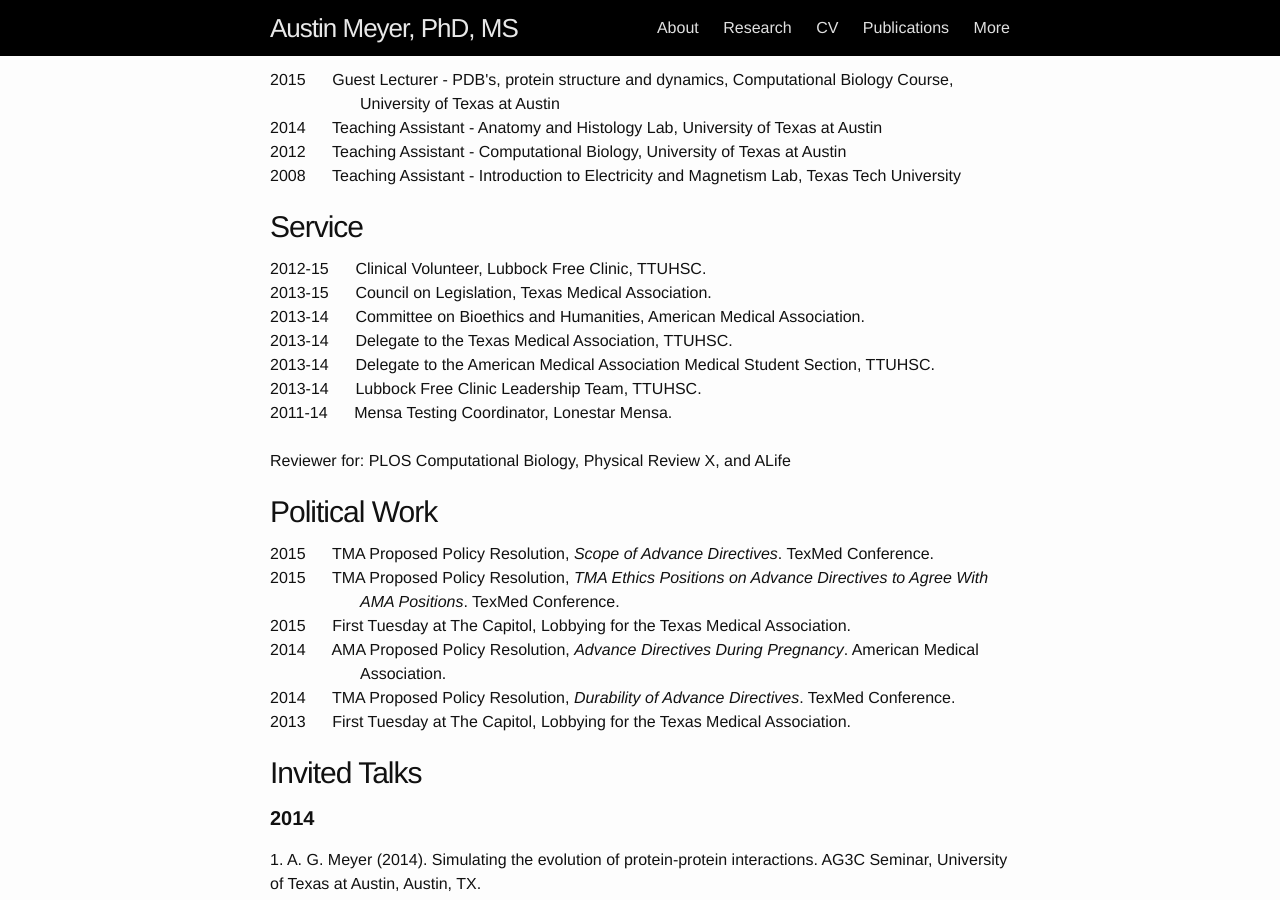
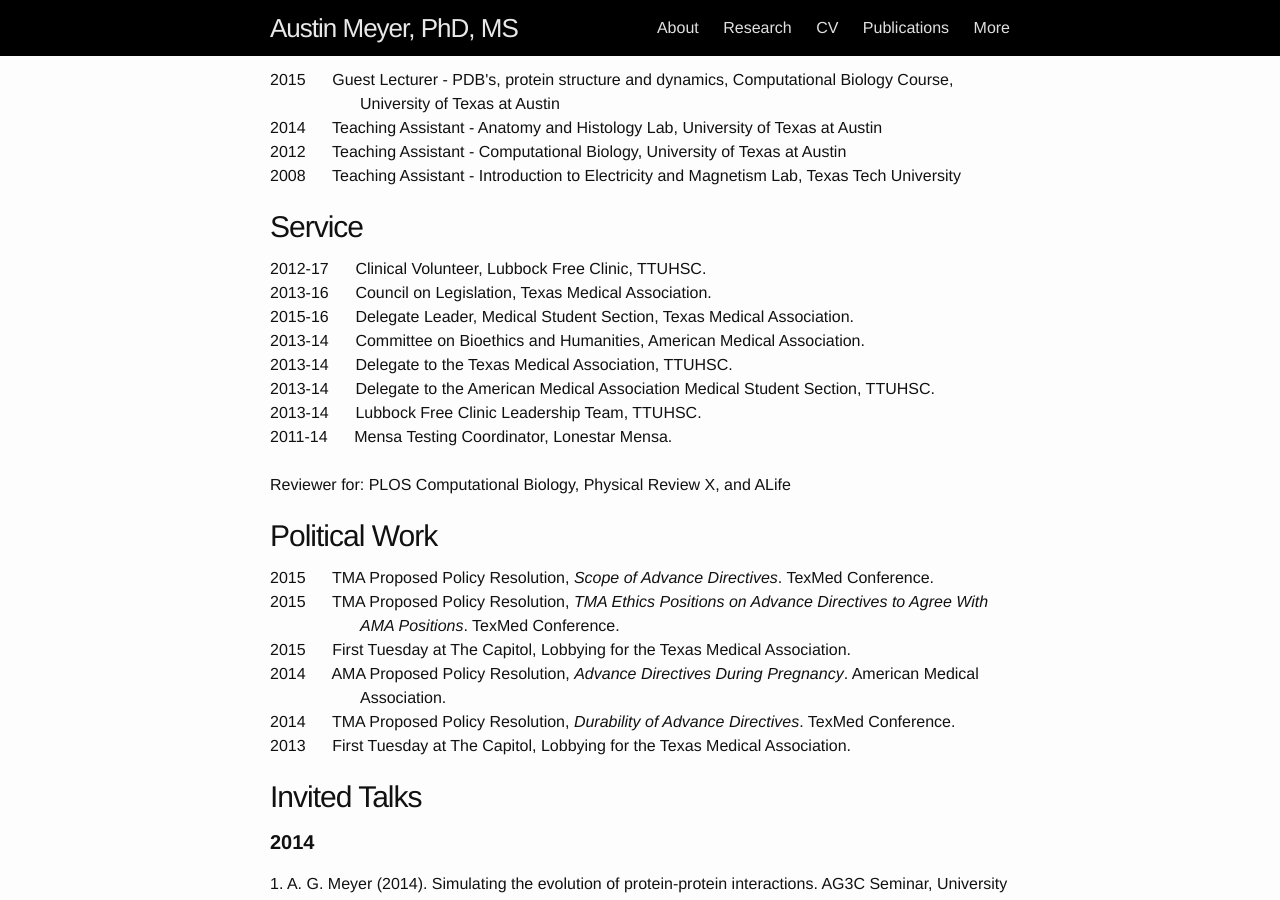
Before and after one commit to ausmeyer/ausmeyer.github.io, a Jekyll site: the page built from cv.html, in a window 1280 px wide and 900 px high, scrolled down 465 px. Built offline with Jekyll 4.4.1, drawn with Linux system fonts in a browser that asks for light colours.

Commit message:
Added publication and service.

```diff
--- a/_data/peer_review.yml
+++ b/_data/peer_review.yml
@@ -6,7 +6,7 @@
 - author: A. G. Meyer and C. O. Wilke
   year: 2015
   title: Geometric constraints dominate the antigenic evolution of influenza H3N2 hemagglutinin
-  ref: "(Under 2nd Review at PLOS Pathogens)"
+  ref: "PLOS Pathogens (accepted)"
   doi: 10.1101/014183
 
 - author: A. H. Kachroo, J. M. Laurent, C. M. Yellman, A. G. Meyer, C. O. Wilke, and E. M. Marcotte
--- a/cv.html
+++ b/cv.html
@@ -36,8 +36,9 @@
 <div class="post"><br>
   <a class="anchor" id="Service"></a>
   <h1 class="post-title">Service</h1>
-  <h4 class="post-content">2012-15 &nbsp;&nbsp;&nbsp;&nbsp; Clinical Volunteer, Lubbock Free Clinic, TTUHSC.                               </h4>
-  <h4 class="post-content">2013-15 &nbsp;&nbsp;&nbsp;&nbsp; Council on Legislation, Texas Medical Association.                             </h4>
+  <h4 class="post-content">2012-17 &nbsp;&nbsp;&nbsp;&nbsp; Clinical Volunteer, Lubbock Free Clinic, TTUHSC.                               </h4>
+  <h4 class="post-content">2013-16 &nbsp;&nbsp;&nbsp;&nbsp; Council on Legislation, Texas Medical Association.                             </h4>
+  <h4 class="post-content">2015-16 &nbsp;&nbsp;&nbsp;&nbsp; Delegate Leader, Medical Student Section, Texas Medical Association.           </h4>
   <h4 class="post-content">2013-14 &nbsp;&nbsp;&nbsp;&nbsp; Committee on Bioethics and Humanities, American Medical Association.           </h4>
   <h4 class="post-content">2013-14 &nbsp;&nbsp;&nbsp;&nbsp; Delegate to the Texas Medical Association, TTUHSC.                             </h4>
   <h4 class="post-content">2013-14 &nbsp;&nbsp;&nbsp;&nbsp; Delegate to the American Medical Association Medical Student Section, TTUHSC.  </h4>
```
